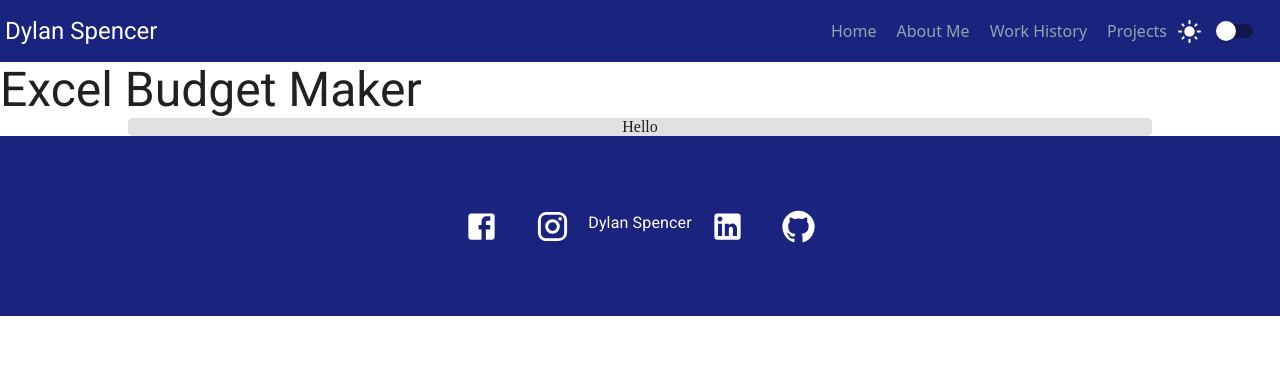
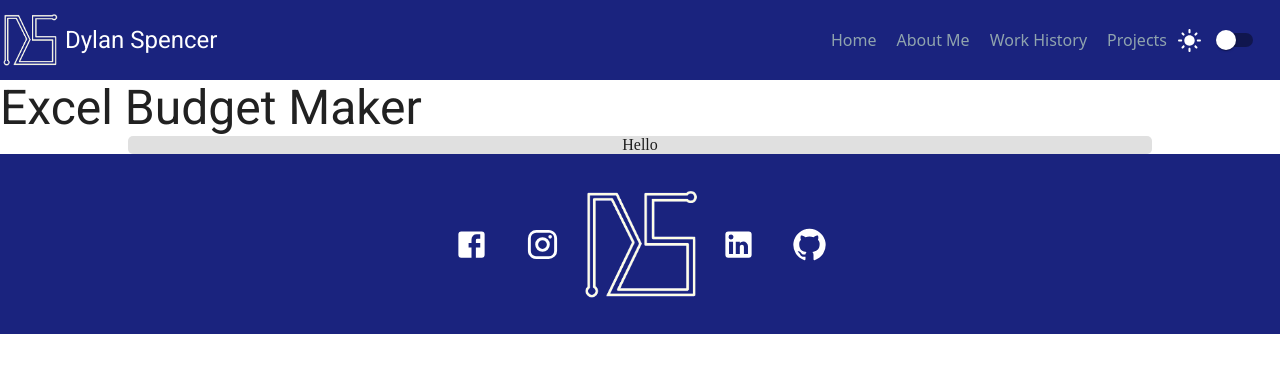
Before and after one commit to Dylando22/my-site, a React (Create React App) app: page /#/budget in a window 1280 px wide. Shown: the top 372 px of the page. Built offline with nearby package versions, Linux system fonts and the light colour scheme.

Commit message:
Added logo

```diff
--- a/src/components/Footer.tsx
+++ b/src/components/Footer.tsx
@@ -1,6 +1,7 @@
 import { Facebook, GitHub, Instagram, LinkedIn } from "@mui/icons-material";
-import { IconButton, Typography } from "@mui/material";
+import { IconButton } from "@mui/material";
 import { Box } from "@mui/system";
+import Logo from "../assets/dyl_logo_1.png";
 
 export default function Footer() {
   return (
@@ -21,7 +22,7 @@
           display: { xs: "flex", sm: "none" },
         }}
       >
-        <Typography>Dylan Spencer</Typography>
+        <img src={Logo} alt="Dylan Spencer Logo" className="logo-pic"></img>
       </Box>
       <Box
         sx={{
@@ -54,13 +55,7 @@
             display: { xs: "none", sm: "flex" },
           }}
         >
-          <Typography
-            sx={{
-              marginTop: "10px",
-            }}
-          >
-            Dylan Spencer
-          </Typography>
+          <img src={Logo} alt="Dylan Spencer Logo" className="logo-pic"></img>
         </Box>
         <IconButton
           onClick={() => {
--- a/src/components/Header.tsx
+++ b/src/components/Header.tsx
@@ -3,6 +3,7 @@
 import React from "react";
 import "../css/Global.css";
 import HeaderLink from "./HeaderLink";
+import Logo from "../assets/dyl_logo_1.png";
 
 interface Props {
   mode: string;
@@ -36,15 +37,20 @@
         color: "white",
       }}
     >
+      <Box sx={{ display: "flex", alignItems: "center" }}>
+        <img src={Logo} alt="Dylan Spencer Logo" className="header-logo"></img>
+
         <Typography
           sx={{
             // fontSize: { xs: 30, sm: 50 },
             margin: "5px",
+            display: { xs: "none", md: "block" },
           }}
           variant="h5"
         >
           Dylan Spencer
         </Typography>
+      </Box>
       <Box
         display="flex"
         sx={{
--- a/src/css/Global.css
+++ b/src/css/Global.css
@@ -40,4 +40,13 @@
 
 .active {
     color: blue
+
 }
+
+.logo-pic {
+    width: 125px;
+}
+
+.header-logo {
+    width: 60px;
+}
```
Also changed, not shown: src/assets/dyl_logo_1.png (added). Lines whose indentation alone changed are shown as unchanged.
